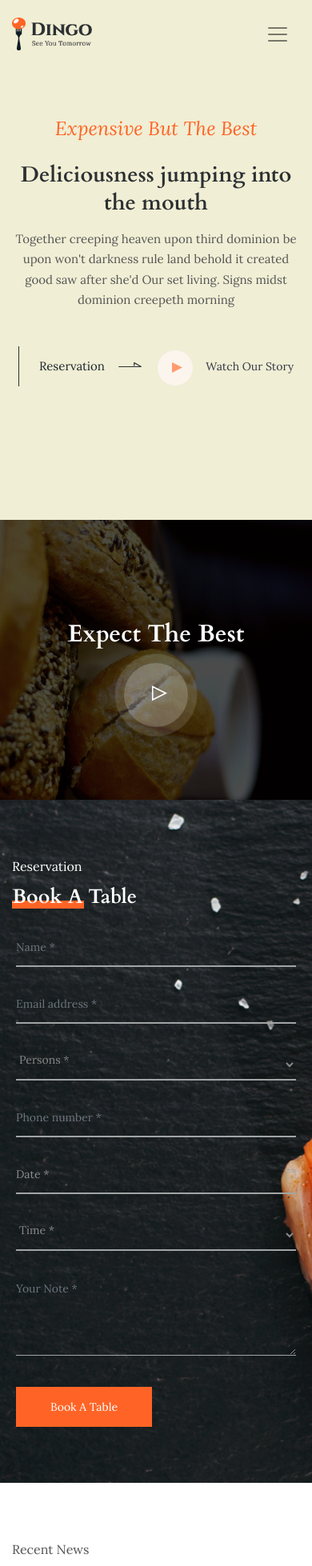
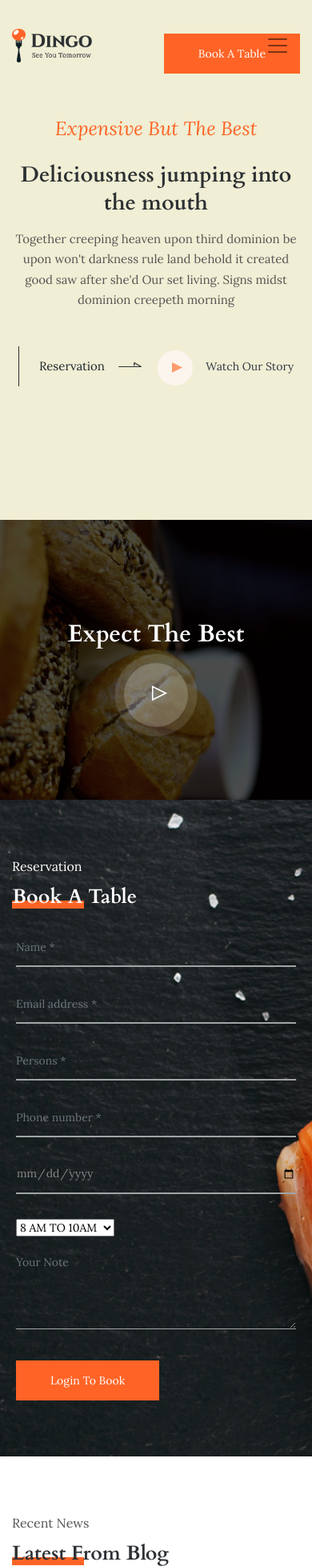
Before and after one commit to 123m-m-t/mini_project-django_introduction-, a Django app: page / in a window 390 px wide. Shown: the top 1958 px of the page at 80% size. Run offline with Django 5.2, Linux system fonts and the light colour scheme; tables that the repository leaves empty hold one stand-in row (values such as "Sample post"); grey boxes marked "Sample" are stand-in pictures; some libraries are stand-ins or nearby versions.

Commit message:
reservation completed

```diff
--- /dev/null
+++ b/food/forms.py
@@ -0,0 +1,28 @@
+from django import forms
+from .models import Reservation
+
+TIME_SLOTS = [
+    ("08-10", "8 AM TO 10AM"),
+    ("10-12", "10 AM TO 12PM"),
+    ("12-14", "12PM TO 2PM"),
+    ("14-16", "2PM TO 4PM"),
+    ("16-18", "4PM TO 6PM"),
+    ("18-20", "6PM TO 8PM"),
+    ("20-22", "8PM TO 10PM"),
+    ("22-24", "10PM TO 12AM"),
+]
+
+class ReservationForm(forms.ModelForm):
+    time_slot = forms.ChoiceField(choices=TIME_SLOTS)
+
+    class Meta:
+        model = Reservation
+        fields = ["name", "email", "persons", "phone", "date", "time_slot", "note"]
+        widgets = {
+            "name": forms.TextInput(attrs={"class": "form-control", "placeholder": "Name *"}),
+            "email": forms.EmailInput(attrs={"class": "form-control", "placeholder": "Email address *"}),
+            "persons": forms.NumberInput(attrs={"class": "form-control", "placeholder": "Persons *", "min": 1}),
+            "phone": forms.TextInput(attrs={"class": "form-control", "placeholder": "Phone number *"}),
+            "date": forms.DateInput(attrs={"class": "form-control", "placeholder": "Date *", "type": "date"}),
+            "note": forms.Textarea(attrs={"class": "form-control", "placeholder": "Your Note", "rows": 4}),
+        }
--- a/food/models.py
+++ b/food/models.py
@@ -1,4 +1,6 @@
 from django.db import models
+from django.core.validators import MinValueValidator, MaxValueValidator
+
 
 # Create your models here.
 class Category(models.Model):
@@ -32,3 +34,20 @@ class Chef(models.Model):
 
     def __str__(self):
         return self.name
+
+class Reservation(models.Model):
+    name = models.CharField(max_length=120)
+    email = models.EmailField()
+    persons = models.PositiveSmallIntegerField(validators=[MinValueValidator(1), MaxValueValidator(20)])
+    phone = models.CharField(max_length=30)
+    date = models.DateField()
+    time_slot = models.CharField(max_length=30)
+    note = models.TextField(blank=True)
+    created_at = models.DateTimeField(auto_now_add=True)
+
+    class Meta:
+        ordering = ['-date','created_at']
+
+
+    def __str__(self):
+        return f"{self.name} - {self.date} - {self.time_slot}"
--- a/templates/partials/header.html
+++ b/templates/partials/header.html
@@ -4,12 +4,16 @@
         <div class="row align-items-center">
             <div class="col-lg-12">
                 <nav class="navbar navbar-expand-lg navbar-light">
-                        <a class="navbar-brand" href="{% url 'website:index' %}"> <img src="{% static 'img/logo.png' %}" alt="logo"> </a>
-                        <button class="navbar-toggler collapsed" type="button" data-toggle="collapse" data-target="#navbarSupportedContent" aria-controls="navbarSupportedContent" aria-expanded="false" aria-label="Toggle navigation">
+                    <a class="navbar-brand" href="{% url 'website:index' %}"> <img src="{% static 'img/logo.png' %}"
+                                                                                   alt="logo"> </a>
+                    <button class="navbar-toggler collapsed" type="button" data-toggle="collapse"
+                            data-target="#navbarSupportedContent" aria-controls="navbarSupportedContent"
+                            aria-expanded="false" aria-label="Toggle navigation">
                         <span class="navbar-toggler-icon"></span>
                     </button>
 
-                        <div class="navbar-collapse main-menu-item justify-content-end collapse" id="navbarSupportedContent" style="">
+                    <div class="navbar-collapse main-menu-item justify-content-end collapse" id="navbarSupportedContent"
+                         style="">
                         <ul class="navbar-nav">
                             <li class="nav-item">
                                 <a class="nav-link" href="{% url 'website:index' %}">Home</a>
@@ -39,7 +43,7 @@
                         </ul>
                     </div>
                     <div class="menu_btn">
-                            <a href="#" class="btn_1 d-none d-sm-block">book a tabel</a>
+                        <a href="{% url 'website:index' %}#reservation" class="btn_4">Book A Table</a>
                     </div>
                 </nav>
             </div>
--- a/templates/website/index_part/regervation.html
+++ b/templates/website/index_part/regervation.html
@@ -1,7 +1,9 @@
 {% load static %}
+
 <!--::regervation_part start::-->
-<section class="regervation_part section_padding">
+<section class="regervation_part section_padding" id="reservation">
     <div class="container">
+
         <div class="row">
             <div class="col-xl-5">
                 <div class="section_tittle">
@@ -10,62 +12,80 @@
                 </div>
             </div>
         </div>
+
         <div class="row">
             <div class="col-lg-6">
                 <div class="regervation_part_iner">
-                    <form>
+
+                    <form method="post" action="{% url 'website:index' %}#reservation">
+                        {% csrf_token %}
+
                         <div class="form-row">
                             <div class="form-group col-md-6">
-                                <input type="email" class="form-control" id="inputEmail4" placeholder="Name *">
+                                {{ reservation_form.name }}
+                                {% if reservation_form.name.errors %}
+                                <small class="text-danger">{{ reservation_form.name.errors }}</small>
+                                {% endif %}
                             </div>
+
                             <div class="form-group col-md-6">
-                                <input type="password" class="form-control" id="inputPassword4"
-                                       placeholder="Email address *">
+                                {{ reservation_form.email }}
+                                {% if reservation_form.email.errors %}
+                                <small class="text-danger">{{ reservation_form.email.errors }}</small>
+                                {% endif %}
                             </div>
+
                             <div class="form-group col-md-6">
-                                <select class="form-control" id="Select">
-                                    <option value="1" selected>Persons *</option>
-                                    <option value="2">Number of guests 1</option>
-                                    <option value="3">Number of guests 2</option>
-                                    <option value="4">Number of guests 3</option>
-                                    <option value="5">Number of guests 4</option>
-                                </select>
+                                {{ reservation_form.persons }}
+                                {% if reservation_form.persons.errors %}
+                                <small class="text-danger">{{ reservation_form.persons.errors }}</small>
+                                {% endif %}
                             </div>
+
                             <div class="form-group col-md-6">
-                                <input type="text" class="form-control" id="pnone" placeholder="Phone number *">
+                                {{ reservation_form.phone }}
+                                {% if reservation_form.phone.errors %}
+                                <small class="text-danger">{{ reservation_form.phone.errors }}</small>
+                                {% endif %}
                             </div>
+
                             <div class="form-group col-md-6">
-                                <div class="input-group date">
-                                    <input id="datepicker" type="text" class="form-control" placeholder="Date *"/>
-                                </div>
+                                {{ reservation_form.date }}
+                                {% if reservation_form.date.errors %}
+                                <small class="text-danger">{{ reservation_form.date.errors }}</small>
+                                {% endif %}
                             </div>
+
                             <div class="form-group col-md-6">
-                                <select class="form-control" id="Select2">
-                                    <option value="" selected>Time *</option>
-                                    <option value="1">8 AM TO 10AM</option>
-                                    <option value="1">10 AM TO 12PM</option>
-                                    <option value="1">12PM TO 2PM</option>
-                                    <option value="1">2PM TO 4PM</option>
-                                    <option value="1">4PM TO 6PM</option>
-                                    <option value="1">6PM TO 8PM</option>
-                                    <option value="1">4PM TO 10PM</option>
-                                    <option value="1">10PM TO 12PM</option>
-                                </select>
+                                {{ reservation_form.time_slot }}
+                                {% if reservation_form.time_slot.errors %}
+                                <small class="text-danger">{{ reservation_form.time_slot.errors }}</small>
+                                {% endif %}
                             </div>
+
                             <div class="form-group col-md-12">
-                                    <textarea class="form-control" id="Textarea" rows="4"
-                                              placeholder="Your Note *"></textarea>
+                                {{ reservation_form.note }}
+                                {% if reservation_form.note.errors %}
+                                <small class="text-danger">{{ reservation_form.note.errors }}</small>
+                                {% endif %}
                             </div>
                         </div>
 
+                        <div class="regerv_btn">
+                            {% if user.is_authenticated %}
+                            <button type="submit" class="btn_4">Book A Table</button>
+                            {% else %}
+                            <a class="btn_4" href="/accounts/auth/?form_type=login">Login to Book</a>
+                            {% endif %}
+                        </div>
 
-                        <div class="regerv_btn">
-                            <a href="#" class="btn_4">Book A Table</a>
-                        </div>
+
                     </form>
+
                 </div>
             </div>
         </div>
+
     </div>
 </section>
 <!--::regervation_part end::-->
--- a/website/views.py
+++ b/website/views.py
@@ -3,6 +3,7 @@ from .models import Newsletter
 from .forms import ContactForm
 from django.contrib.auth.decorators import login_required
 from django.contrib import messages
+from food.forms import ReservationForm
 
 @login_required(login_url="/accounts/auth/?form_type=login")
 def contact_view(request):
@@ -15,10 +16,22 @@ def contact_view(request):
         form = ContactForm()
 
     return render(request, "website/contact.html", {"form": form})
+
 def index_view(request):
+    form = ReservationForm()
+    if request.method == "POST":
+        if not request.user.is_authenticated:
+            return redirect("/accounts/auth/?form_type=login")
 
-    return render(request, 'website/index.html')
+        form = ReservationForm(request.POST)
+        if form.is_valid():
+            form.save()
+            messages.success(request, "You have successfully reserved.")
+            return redirect("website:index")
+        else:
+            messages.error(request, "Please correct the error below.")
 
+    return render(request, "website/index.html", {"reservation_form": form})
 
 def about_view(request):
     return render(request, 'website/about.html')
```
Also changed, not shown: food/admin.py (+14 -1 lines), food/migrations/0004_reservation_alter_chef_options.py (added). Lines whose indentation alone changed are shown as unchanged.
